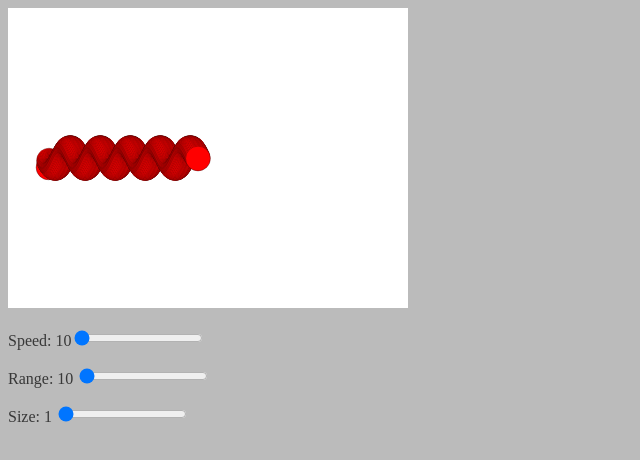
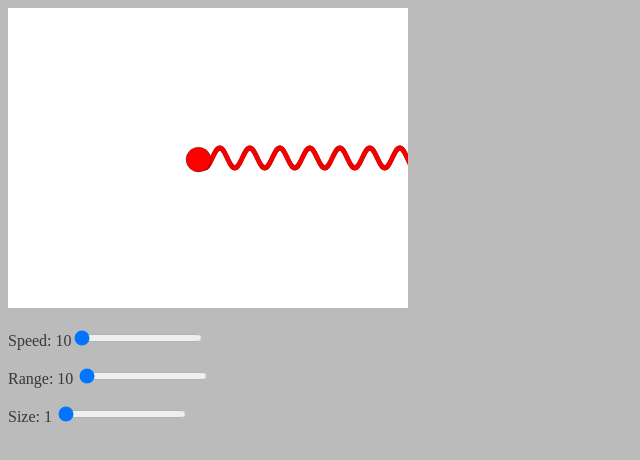
Before and after one commit to qsang888/advanced-JavaScript, a plain HTML site: page myCanvas.html in a window 1280 px wide. Shown: the whole page, without its empty margins (0-640 px from the left). Drawn offline with Linux system fonts and the light colour scheme.

Commit message:
made my first "future path"

```diff
--- a/myCanvas.html
+++ b/myCanvas.html
@@ -15,10 +15,11 @@
 
       <p><label id = "size-amount">0</label> <input type="range" id="slicer-size" min = "1" max = "100" step = "2" value="0"></p>
 
-<!--      <script src="js/utils.js"></script>-->
+      <script src="js/utils.js"></script>
       <script src="js/draw_shape.js"></script>
       <script src="js/control.js"></script>
     <script>
+
     window.onload = function () {
 
         //initilize my canvas
@@ -27,7 +28,7 @@
 
         //create an image on a canvas, set up position
         ////render my ball circles
-        var myBall = Shape.Ball({})
+        var myBall = Shape.Ball()
           angle = 0
           centerY = 200,
 
@@ -39,52 +40,86 @@
           myBall.x = 40;
           myBall.y = canvas.height / 2;
 
-    window.requestAnimationFrame(animate);
-    function animate() {
+     (function drawFrame () {
 
-//          context.clearRect(0,0,canvas.width,canvas.height);
+         window.requestAnimationFrame(drawFrame, canvas);
+
+          context.clearRect(0,0,canvas.width,canvas.height);
 
           update();
+
+          draw_path();
 
           myBall.draw(context);
 
           window.requestAnimationFrame(animate);
 
-    }
+    }());
 
-//       (function drawFrame () {
+function draw_path(){
+    start_postion_x = myBall.x
+    start_postion_y = myBall.y
+
+    //balls current motion
+//    myBall.y = canvas.height / 2 + Math.sin(Math.PI*speed) * range;
+//    myBall.x += .5
+
+    //given speed, range, calculate the path
+//    speed += slicer_speed.value/300
+//    range  = slicer_range.value
+
+      var feq = 800
+
+      //make a copy
+      // console.log('myBall:',myBall)
+      copy_ball = Shape.Ball()
+      copy_ball.x = myBall.x;
+      copy_ball.y = myBall.y;
+
+      slicer_speed = document.getElementById('slicer-speed')
+      new_speed = speed
+      new_range = range
+
+//      console.log('copy_ball:',copy_ball)
+      for (var i = 0; i<feq; i+=1){
+
+        //need a update method for ball
+//        new_speed   =  speed
+//        new_range   =  range
+
+        new_speed   += slicer_speed.value/300
+        copy_ball.y = canvas.height / 2 + Math.sin(Math.PI*new_speed) * range
+        copy_ball.x += .5
+
+//        console.log(copy_ball.y)
+//        console.log(copy_ball.x)
 //
-//        window.requestAnimationFrame(drawFrame, canvas);
-//
-//
-//
-//        myBall.draw(context);
-//      }());
+
+        copy_ball.scaleX = centerScale + Math.sin(Math.PI*speed) * range;
+
+        copy_ball.scaleX = copy_ball.scaleY = centerScale/5
+
+        copy_ball.draw(context)
+      }
+}
 
 
-       //mousemove event
-       canvas.addEventListener('mousemove', function (event) {
-
-//       console.log(event.clientX + ' ' + event.clientY)
-            //picture rotate
-
-       }, false);
 
 function update() {
-  var slicer_speed = document.getElementById('slicer-speed')
-        var slicer_range = document.getElementById('slicer-range')
-        var slicer_size  = document.getElementById('slicer-size')
+    var slicer_speed = document.getElementById('slicer-speed')
+    var slicer_range = document.getElementById('slicer-range')
+    var slicer_size  = document.getElementById('slicer-size')
 
-        var speed_amount = document.getElementById("speed-amount")
-        var range_amount = document.getElementById("range-amount")
-        var size_amount  = document.getElementById("size-amount")
+    var speed_amount = document.getElementById("speed-amount")
+    var range_amount = document.getElementById("range-amount")
+    var size_amount  = document.getElementById("size-amount")
 
 //        context.clearRect(0, 0, canvas.width, canvas.height);
 
         //ball motion - model, update by slicer motion
         myBall.y = canvas.height / 2 + Math.sin(Math.PI*speed) * range;
         myBall.x += .5
-//        myBall.scaleX = centerScale + Math.sin(Math.PI*speed) * range;
+        myBall.scaleX = centerScale + Math.sin(Math.PI*speed) * range;
 
 
         speed += slicer_speed.value/300
@@ -98,7 +133,17 @@ function update() {
 
 }//end update
 
+        //mousemove event
+//       canvas.addEventListener('mousemove', function (event) {
+//
+////       console.log(event.clientX + ' ' + event.clientY)
+//            //picture rotate
+//
+//       }, false);
+
 }; // end window.load
+
+
     </script>
 
 
```
